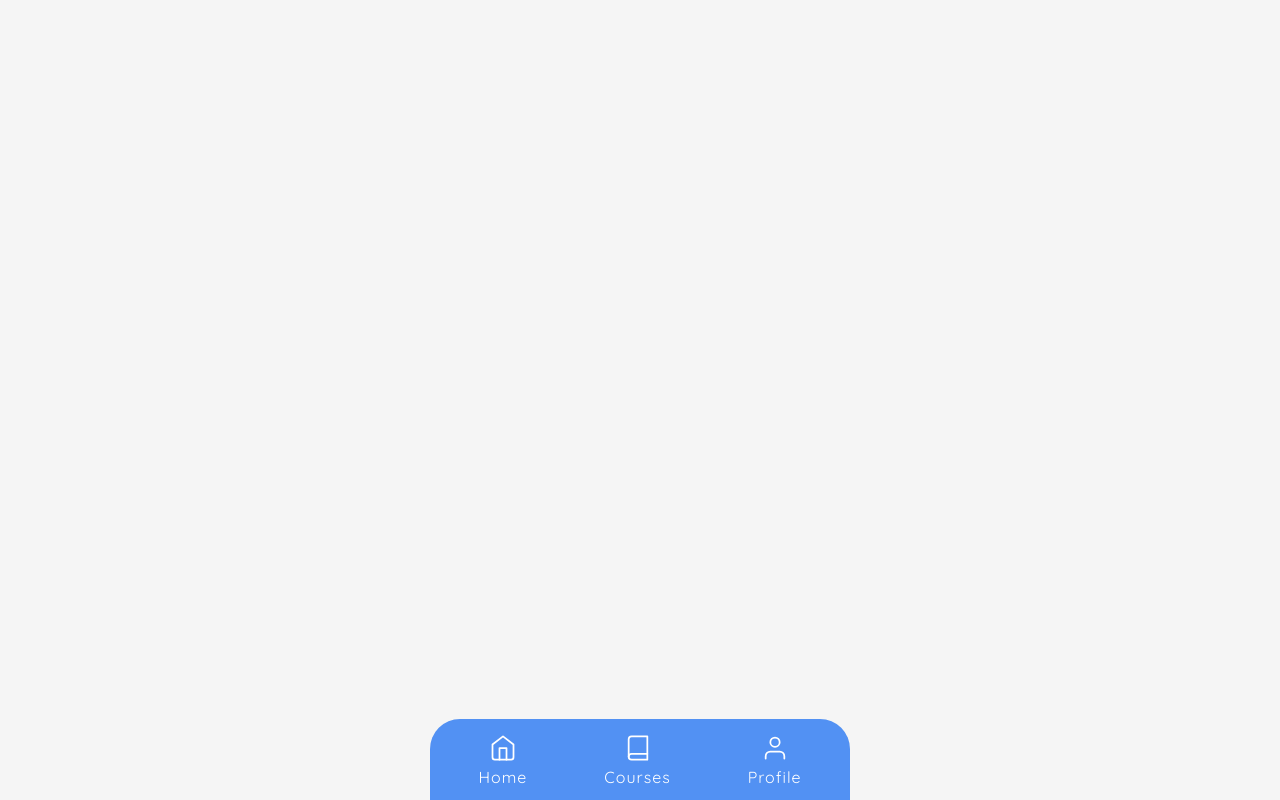
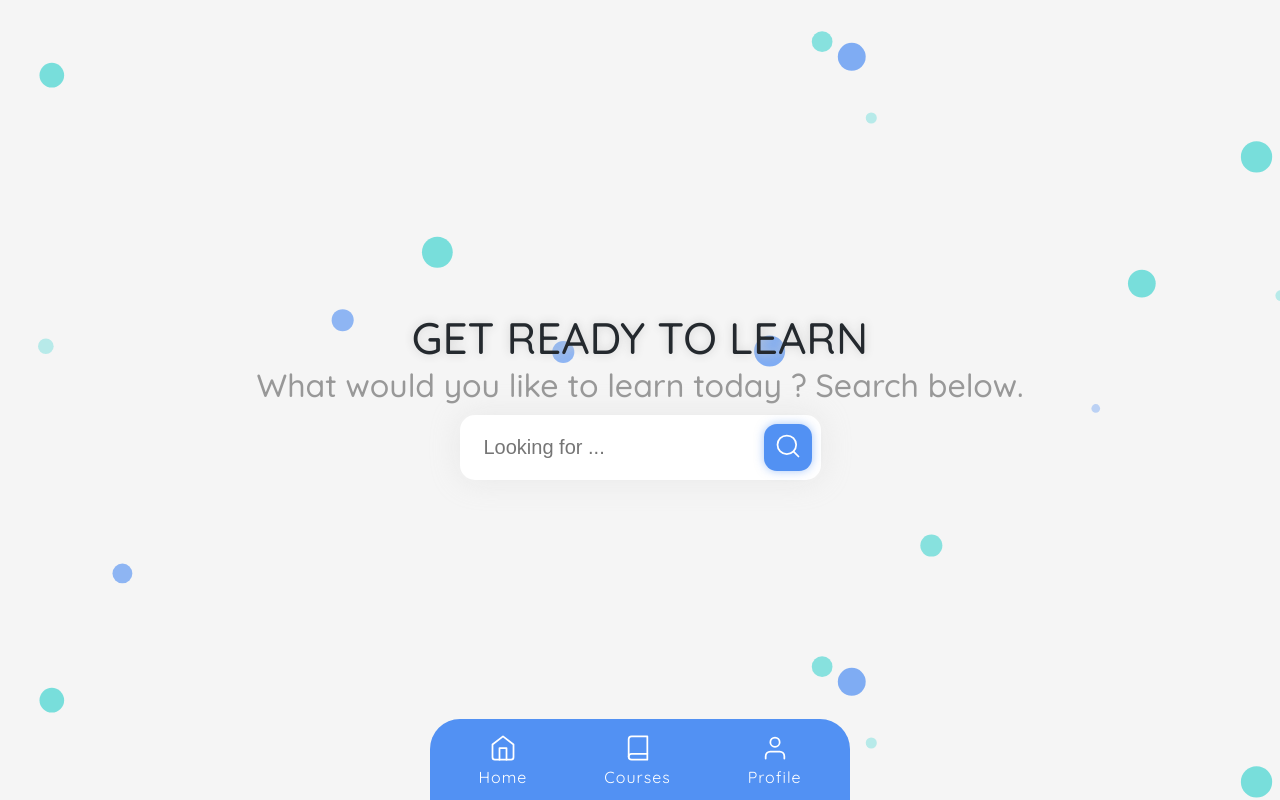
Before and after one commit to VibhavRaj/learning-app, an Angular app: page / in a window 1280 px wide. Built offline with nearby package versions, Linux system fonts and the light colour scheme.

Commit message:
added homepage banner component

```diff
--- a/src/app/app.component.html
+++ b/src/app/app.component.html
@@ -1 +1,2 @@
 <router-outlet></router-outlet> <app-nav></app-nav>
+<app-banner></app-banner>
--- a/src/app/app.module.ts
+++ b/src/app/app.module.ts
@@ -4,11 +4,13 @@ import { NgModule } from '@angular/core';
 import { AppRoutingModule } from './app-routing.module';
 import { AppComponent } from './app.component';
 import { NavComponent } from './components/nav/nav.component';
+import { BannerComponent } from './components/banner/banner.component';
 
 @NgModule({
   declarations: [
     AppComponent,
-    NavComponent
+    NavComponent,
+    BannerComponent
   ],
   imports: [
     BrowserModule,
--- /dev/null
+++ b/src/app/components/banner/banner.component.css
@@ -0,0 +1,54 @@
+section {
+  height: 100%;
+  display: flex;
+  flex-direction: column;
+  justify-content: center;
+  align-items: center;
+  text-align: center;
+  padding: 0 15px;
+  background: url(src/assets/bubble.svg);
+}
+h1 {
+  text-shadow: 0px 0px 10px var(--light-gray);
+}
+h3 {
+  color: var(--dark-gray);
+}
+.search-box {
+  background: var(--white);
+  display: flex;
+  box-shadow: 0px 0px 30px rgb(202, 202, 202, 0.3);
+  margin: 10px 0;
+  border-radius: 15px;
+  padding: 7px;
+  border: 2px solid var(--white);
+  min-width: 200px;
+  max-width: 350px;
+}
+.search-box:focus-within {
+  border: 2px solid var(--light-gray);
+}
+.search-box button {
+  background: var(--dark-blue);
+  border: none;
+  padding: 8px 10px;
+  border-radius: 13px;
+  box-shadow: 0px 0px 10px rgb(82, 145, 243, 0.5);
+}
+.search-box button:hover {
+  background: var(--light-blue);
+  transition: all 0.2s ease-in-out;
+}
+.search-box input:focus,
+.search-box button:focus {
+  outline: none;
+}
+.feather {
+  color: var(--white);
+}
+.input {
+  font-size: 20px;
+  padding: 10px 15px;
+  border-radius: 10px;
+  border: none;
+}
--- /dev/null
+++ b/src/app/components/banner/banner.component.html
@@ -0,0 +1,8 @@
+<section>
+  <h1>GET READY TO LEARN</h1>
+  <h3>What would you like to learn today ? Search below.</h3>
+  <div class="search-box">
+    <input type="text" class="input" placeholder="Looking for ..." />
+    <button><i data-feather="search"></i></button>
+  </div>
+</section>
--- /dev/null
+++ b/src/app/components/banner/banner.component.ts
@@ -0,0 +1,15 @@
+import { Component, OnInit } from '@angular/core';
+
+@Component({
+  selector: 'app-banner',
+  templateUrl: './banner.component.html',
+  styleUrls: ['./banner.component.css']
+})
+export class BannerComponent implements OnInit {
+
+  constructor() { }
+
+  ngOnInit() {
+  }
+
+}
```
Also changed, not shown: src/assets/bubble.svg (added).
